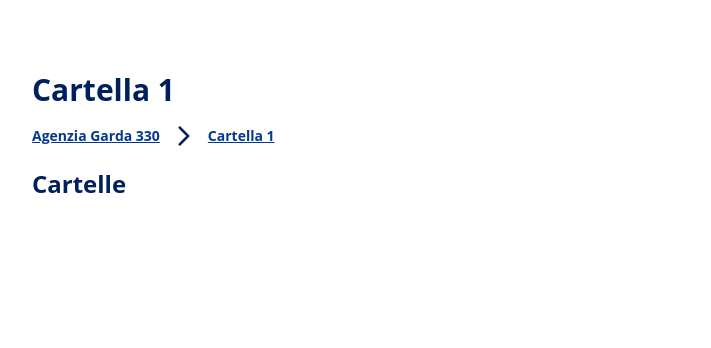
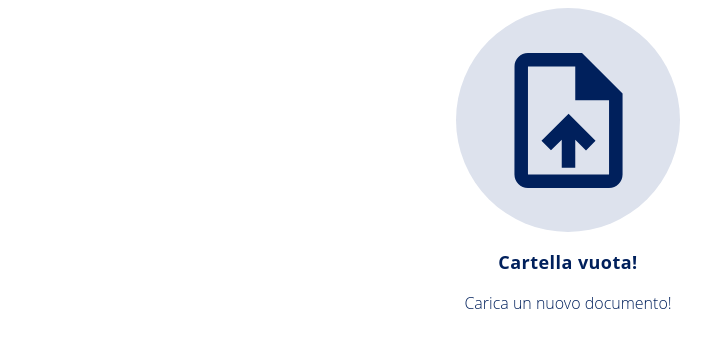
Before and after one commit to juercode/angular-vitto, an Angular app: page /Vuota in a window 1280 px wide. Shown: the top 348 px of the page, without its empty margins (72-783 px from the left). Built offline with nearby package versions, Linux system fonts and the light colour scheme.

Commit message:
creating cartelle-vuota component

```diff
--- a/src/app/components/cartelle/cartelle-vuota/cartelle-vuota.component.html
+++ b/src/app/components/cartelle/cartelle-vuota/cartelle-vuota.component.html
@@ -1,6 +1,5 @@
-<div class="mt-20 mx-24">
-    <div>
-        <app-cartelle-header></app-cartelle-header>
-        <h2 class="text-vittNavyBlue h-8 not-italic font-bold text-2xl leading-8 font-vitt ">Cartelle</h2>
-    </div>
+<div class="flex flex-col items-center ">
+    <img class="w-56 h-56" src="/assets/icons/vuoto.svg" alt="vuoto">
+    <h3 class="tracking-wide font-vitt text-vittNavyBlue not-italic font-bold text-lg  ">Cartella vuota!</h3>
+    <p class="tracking-normal font-vitt text-vittNavyBlue h-1 not-italic font-light text-base m-0">Carica un nuovo documento!</p>
 </div>
--- a/src/app/components/cartelle/cartelle-vuota/cartelle-vuota.component.ts
+++ b/src/app/components/cartelle/cartelle-vuota/cartelle-vuota.component.ts
@@ -1,4 +1,9 @@
 import { Component, OnInit } from '@angular/core';
+
+/**
+The cartelle-vuota component displays a message and an icon indicating that a folder is empty.
+It is typically used in file management interfaces to notify the user when a folder is empty and prompt them to upload new files.
+*/
 
 @Component({
   selector: 'app-cartelle-vuota',
--- /dev/null
+++ b/src/app/components/modal/modal.component.html
@@ -0,0 +1,3 @@
+<div class="w-4/5 mx-auto bg-red-300">
+
+</div>
--- /dev/null
+++ b/src/app/components/modal/modal.component.ts
@@ -0,0 +1,15 @@
+import { Component, OnInit } from '@angular/core';
+
+@Component({
+  selector: 'app-modal',
+  templateUrl: './modal.component.html',
+  styleUrls: ['./modal.component.css']
+})
+export class ModalComponent implements OnInit {
+
+  constructor() { }
+
+  ngOnInit(): void {
+  }
+
+}
```
Also changed, not shown: src/app/components/modal/modal.component.css (added), 2 other files (tests, documents, lock files or other folders).
